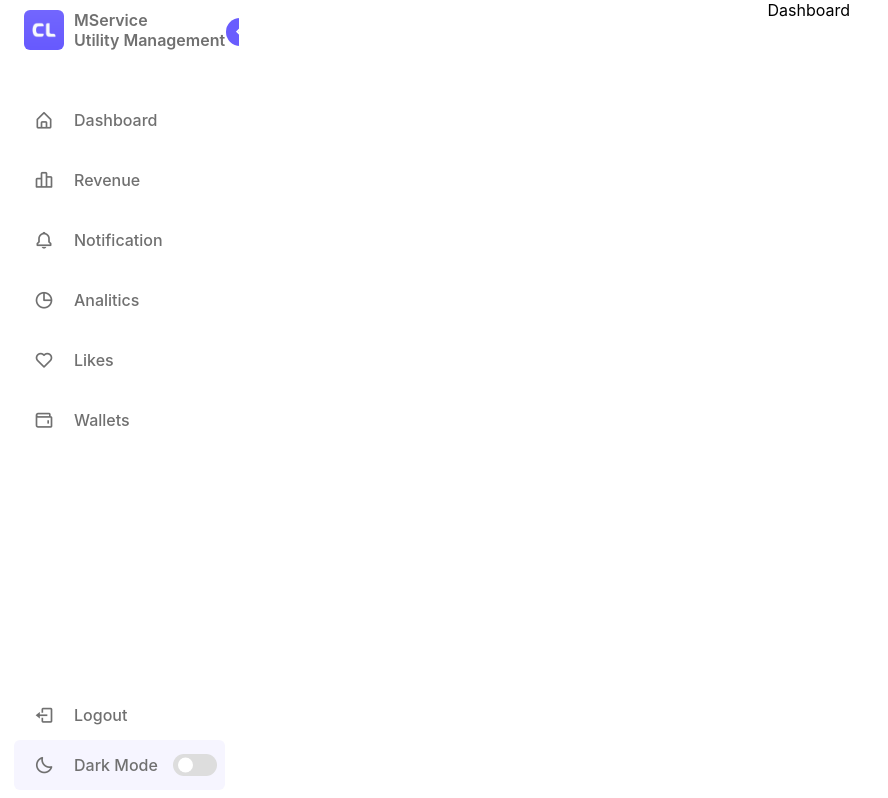
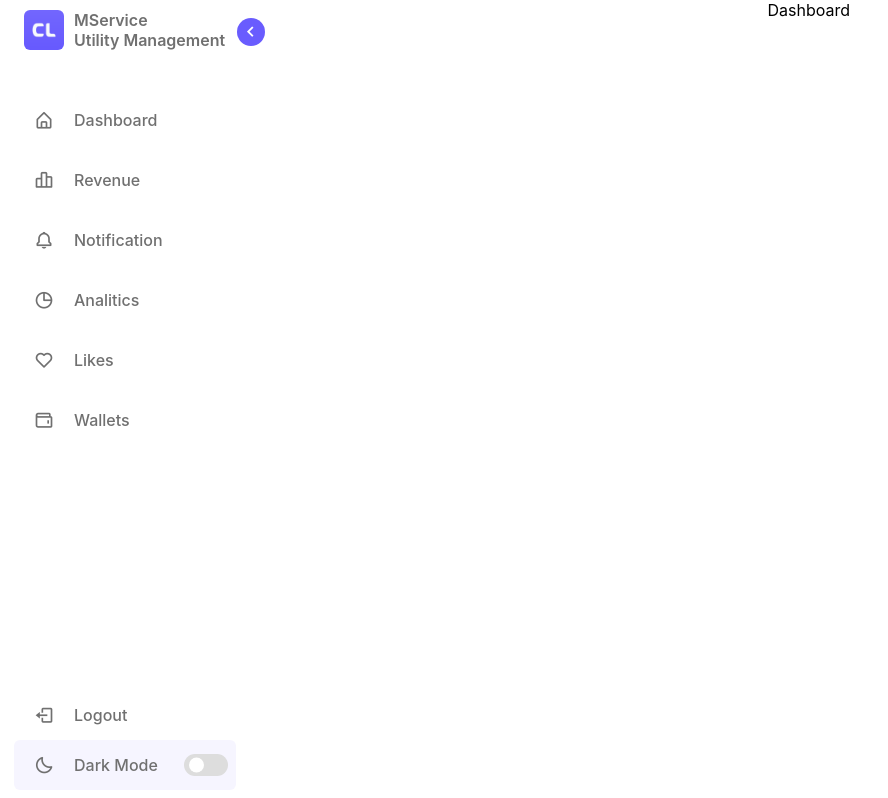
Before and after one commit to michaltruszczynski/mservice, a React (Vite) app: page / in a window 1280 px wide. Shown: the top 798 px of the page, without its empty margins (0-888 px from the left). Built offline with nearby package versions, Linux system fonts and the light colour scheme.

Commit message:
refactoring nav

```diff
--- a/src/components/Navigation/Nav.module.scss
+++ b/src/components/Navigation/Nav.module.scss
@@ -26,16 +26,13 @@ $textColorDark: #ccc;
         top: 0;
         left: 0;
         height: 100vh;
-        // width: 250px;
+        width: 250px;
         padding: 10px 14px;
         background-color: $sidebarColor; //$sidebarColor
         transition: $transition05;
         z-index: 100;
         display: flex;
         flex-direction: column;
-
-        overflow-x: visible;
-overflow-y: auto;
 
         &--dark {
                 // background-color: $sidebarColorDark;
@@ -146,6 +143,7 @@ overflow-y: auto;
         flex-direction: column;
         justify-content: space-between;
         flex-grow: 1;
+        overflow-y: auto;
 }
 
 .nav {
```
